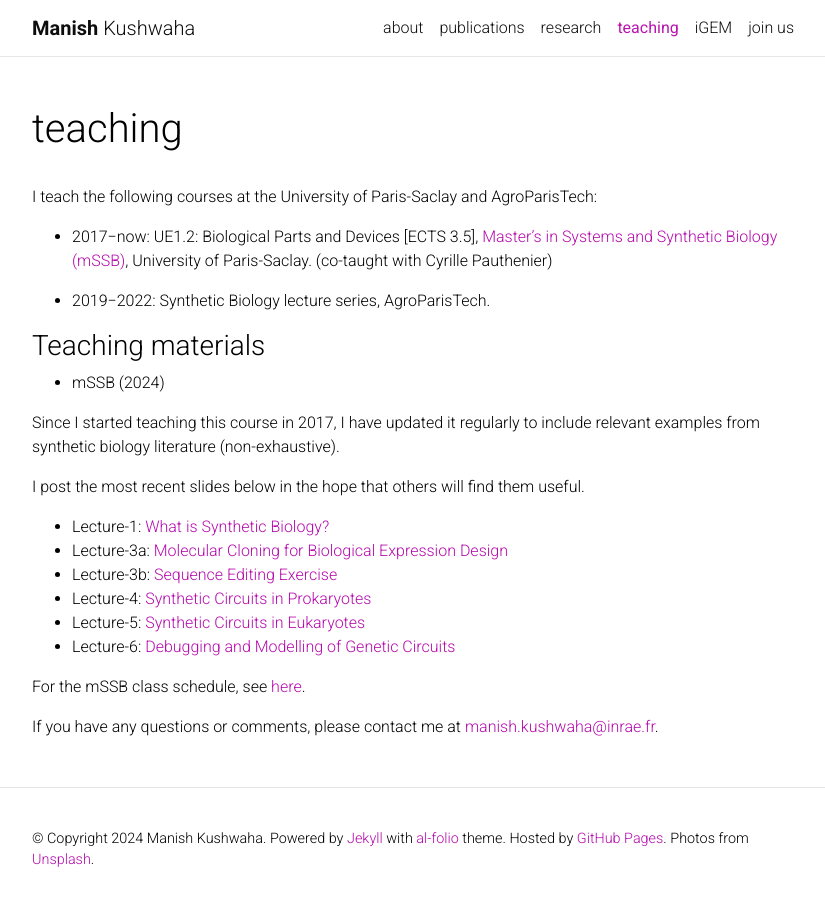
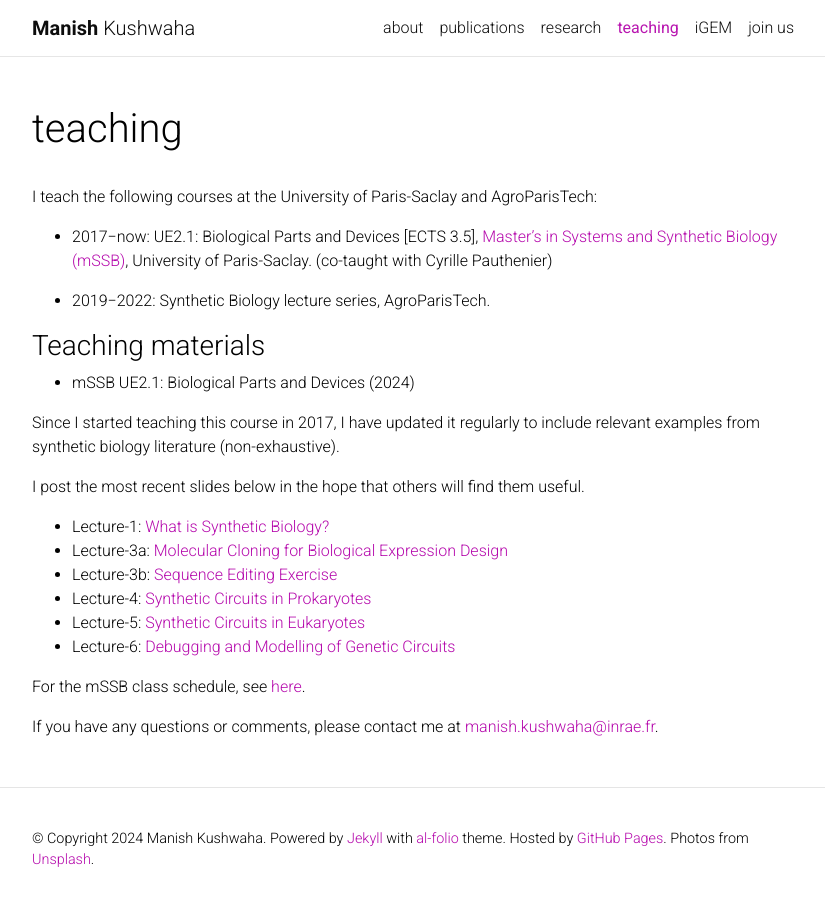
Before and after one commit to manishmicrobe/manishmicrobe.github.io, a Jekyll site: the page built from _pages/teaching.md, in a window 1280 px wide. Shown: the whole page, without its empty margins (223-1048 px from the left). Built offline with Jekyll 4.4.1, drawn with Linux system fonts in a browser that asks for light colours; comment, search, counter and statistics services are not loaded; a style sheet for code colours, icons or effects is not loaded.

Commit message:
Update teaching.md

```diff
--- a/_pages/teaching.md
+++ b/_pages/teaching.md
@@ -9,14 +9,14 @@
 
 I teach the following courses at the University of Paris-Saclay and AgroParisTech:
 
-* 2017−now: UE1.2: Biological Parts and Devices [ECTS 3.5], [Master’s in Systems and Synthetic Biology (mSSB)](https://www.mssb.fr/), University of Paris-Saclay. (co-taught with Cyrille Pauthenier)
+* 2017−now: UE2.1: Biological Parts and Devices [ECTS 3.5], [Master’s in Systems and Synthetic Biology (mSSB)](https://www.mssb.fr/), University of Paris-Saclay. (co-taught with Cyrille Pauthenier)
 
 * 2019−2022: Synthetic Biology lecture series, AgroParisTech.
 
 
 ### Teaching materials
 
-* mSSB (2024)
+* mSSB UE2.1: Biological Parts and Devices (2024)
 
 Since I started teaching this course in 2017, I have updated it regularly to include relevant examples from synthetic biology literature (non-exhaustive).
 
```
